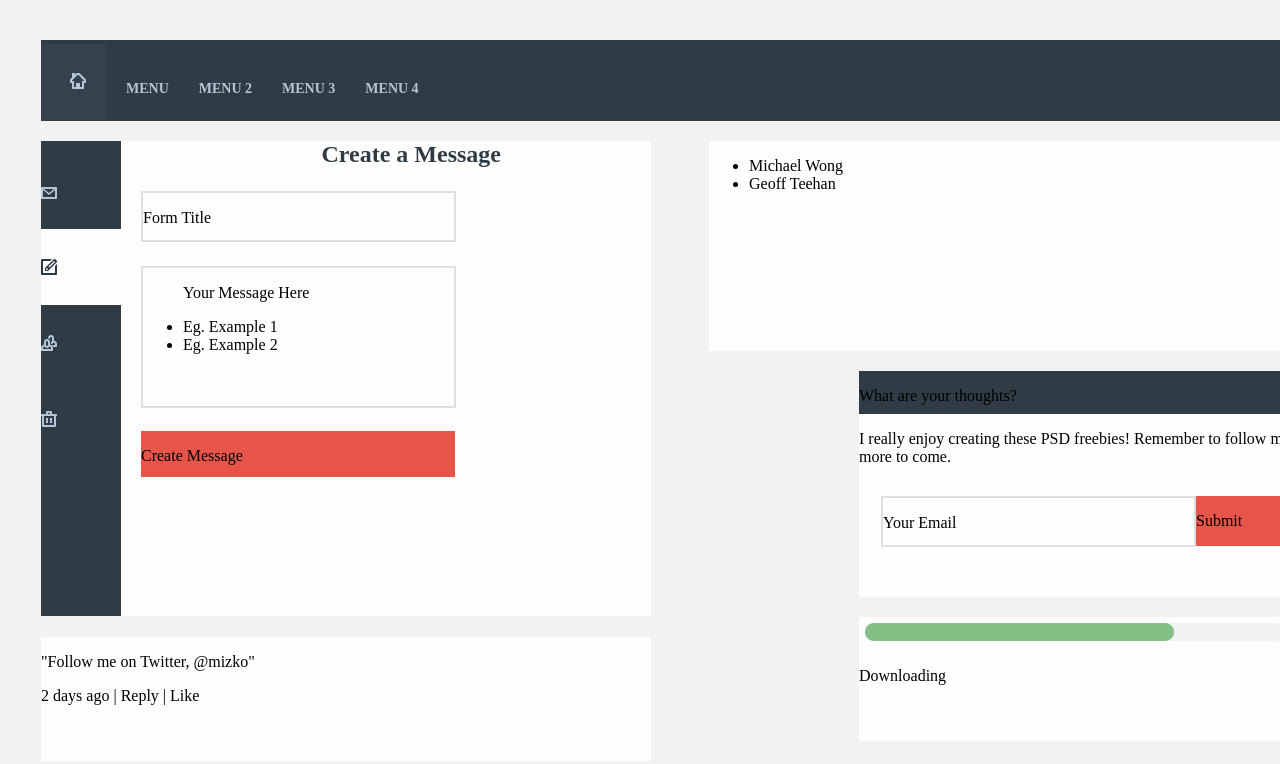
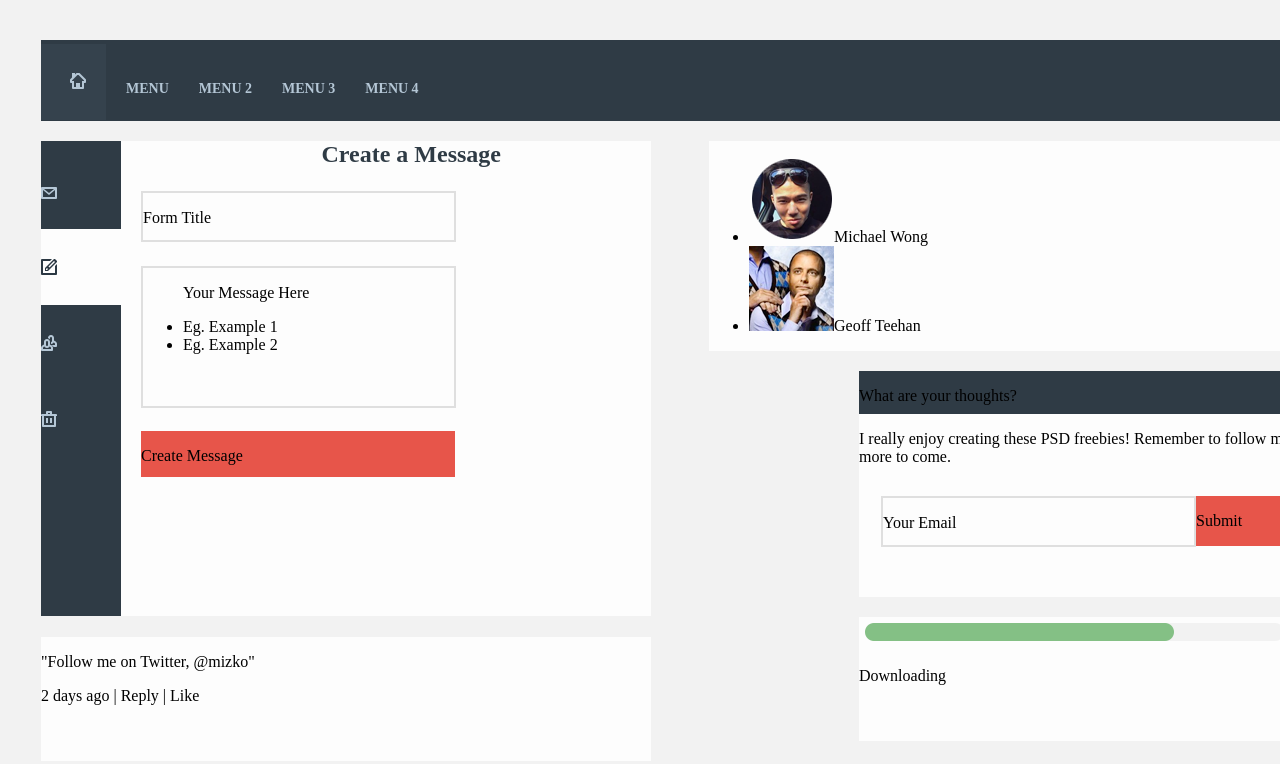
Before and after one commit to Ance92/seconddesign, a plain HTML site: page index.html in a window 1280 px wide. Shown: the top 764 px of the page. Drawn offline with Linux system fonts and the light colour scheme.

Commit message:
new progres

```diff
--- a/index.html
+++ b/index.html
@@ -57,8 +57,8 @@
 
     <div class="cn_right"><!-- right content begin -->
         <ul>
-            <li>Michael Wong</li>
-            <li>Geoff Teehan</li>
+            <li><img src="images/mc_wong.png">Michael Wong</li>
+            <li><img src="images/mc_two.png">Geoff Teehan</li>
         </ul>
     </div>
 
```
